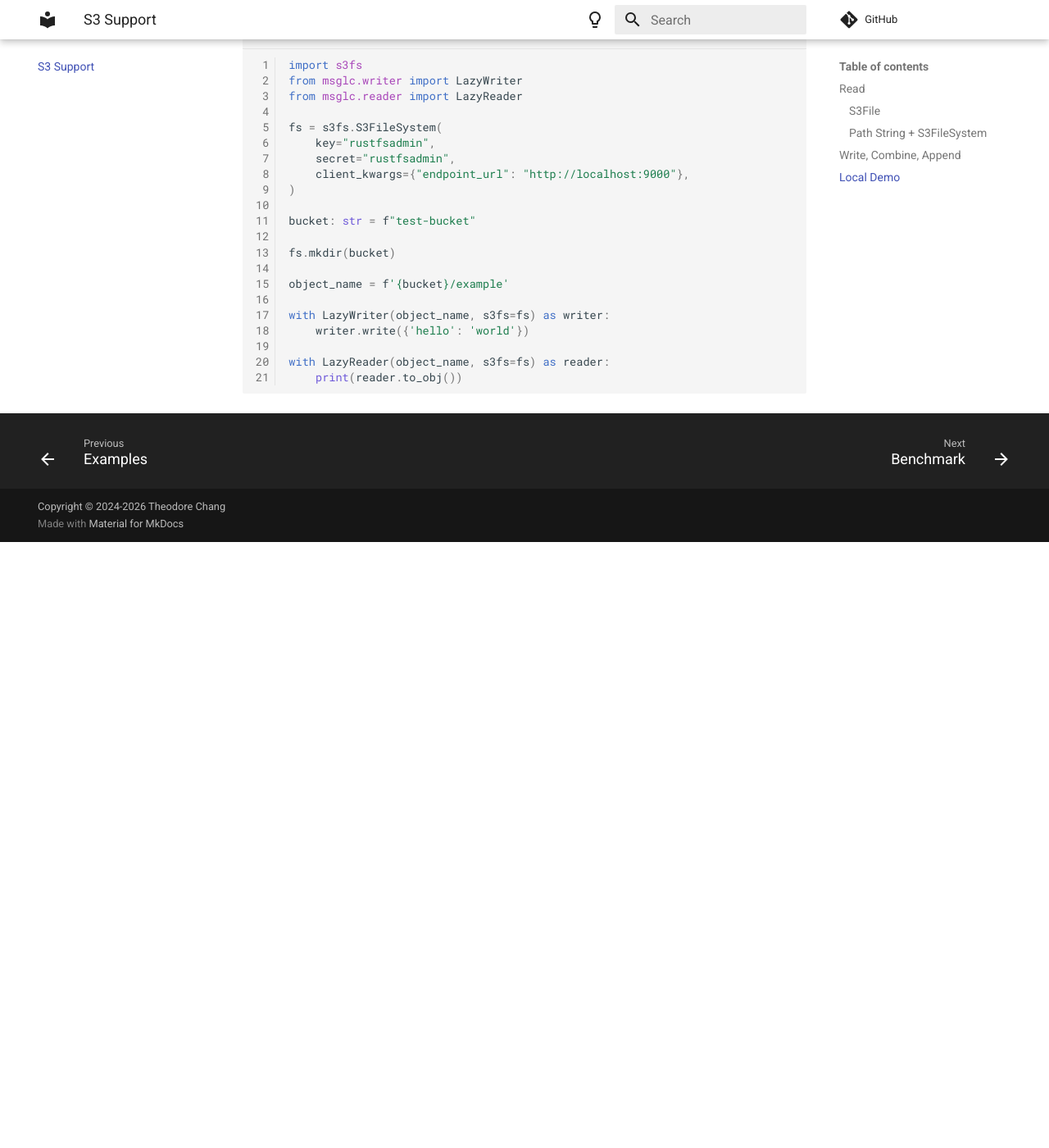
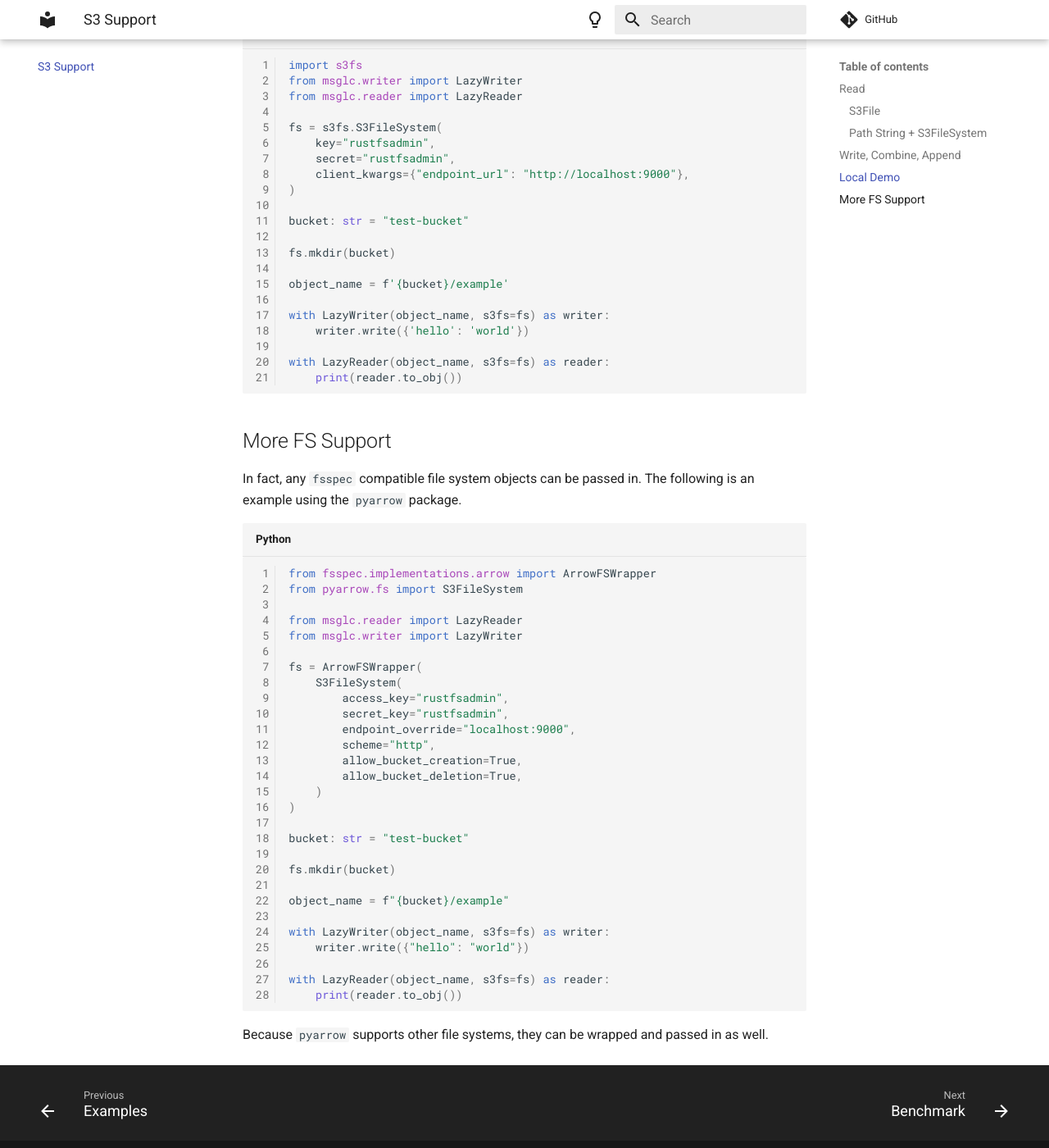
Before and after one commit to TLCFEM/msglc, an MkDocs documentation site: the page built from docs/s3.md, in a window 1280 px wide and 1400 px high, scrolled down 2022 px. Shown: the whole window at 82% size. Built offline with MkDocs 1.6.1 and Material for MkDocs 9.7.7, drawn with Linux system fonts in a browser that asks for light colours; comment, search, counter and statistics services are not loaded; before the commit the page ends 2683 px from its top, so only the background shows below that.

Commit message:
Improve documentation

````diff
--- a/docs/s3.md
+++ b/docs/s3.md
@@ -88,7 +88,7 @@ fs = s3fs.S3FileSystem(
     client_kwargs={"endpoint_url": "http://localhost:9000"},
 )
 
-bucket: str = f"test-bucket"
+bucket: str = "test-bucket"
 
 fs.mkdir(bucket)
 
@@ -100,3 +100,41 @@ with LazyWriter(object_name, s3fs=fs) as writer:
 with LazyReader(object_name, s3fs=fs) as reader:
     print(reader.to_obj())
 ```
+
+## More FS Support
+
+In fact, any `fsspec` compatible file system objects can be passed in.
+The following is an example using the `pyarrow` package.
+
+```python
+from fsspec.implementations.arrow import ArrowFSWrapper
+from pyarrow.fs import S3FileSystem
+
+from msglc.reader import LazyReader
+from msglc.writer import LazyWriter
+
+fs = ArrowFSWrapper(
+    S3FileSystem(
+        access_key="rustfsadmin",
+        secret_key="rustfsadmin",
+        endpoint_override="localhost:9000",
+        scheme="http",
+        allow_bucket_creation=True,
+        allow_bucket_deletion=True,
+    )
+)
+
+bucket: str = "test-bucket"
+
+fs.mkdir(bucket)
+
+object_name = f"{bucket}/example"
+
+with LazyWriter(object_name, s3fs=fs) as writer:
+    writer.write({"hello": "world"})
+
+with LazyReader(object_name, s3fs=fs) as reader:
+    print(reader.to_obj())
+```
+
+Because `pyarrow` supports other file systems, they can be wrapped and passed in as well.
````
